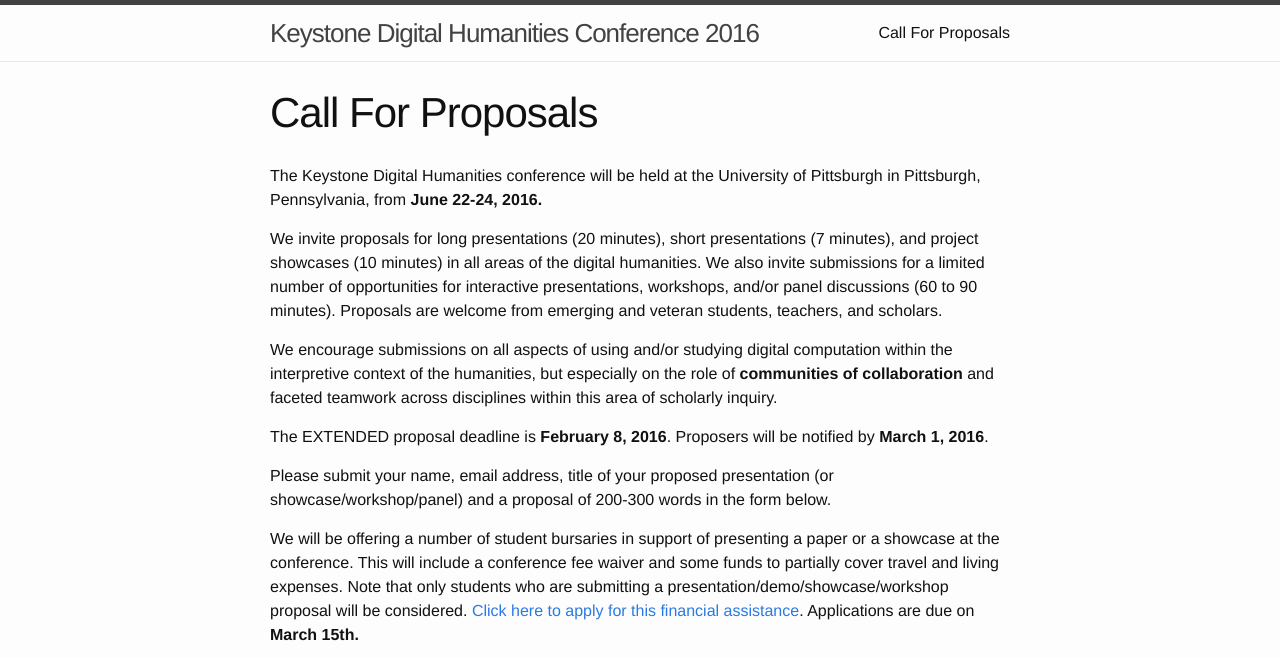
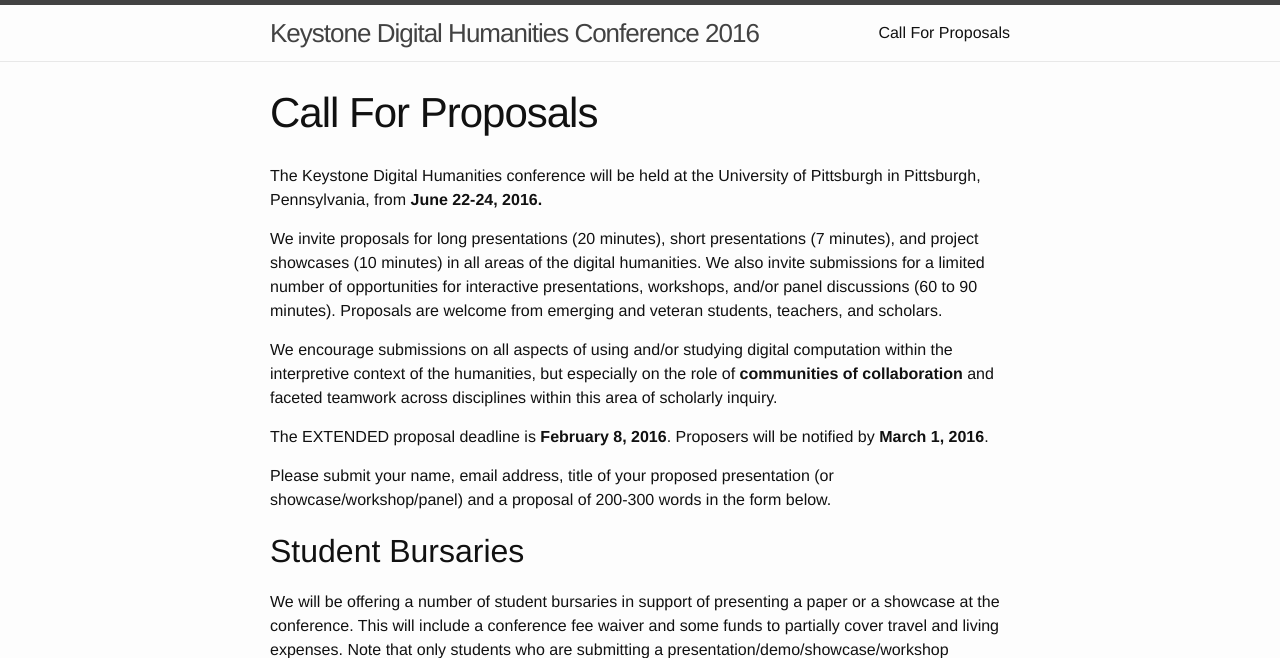
Before and after one commit to KeystoneDH/2016, a Jekyll site: the page built from cfp.md, in a window 1280 px wide and 900 px high, cut to the strip 0-658 px from the top of the window. Built offline with Jekyll 4.4.1, drawn with Linux system fonts in a browser that asks for light colours.

Commit message:
adding emphasis for student bursaries

```diff
--- a/cfp.md
+++ b/cfp.md
@@ -15,6 +15,8 @@ The EXTENDED proposal deadline is **February 8, 2016**. Proposers will be notifi
 
 Please submit your name, email address, title of your proposed presentation (or showcase/workshop/panel) and a proposal of 200-300 words in the form below.
 
+## Student Bursaries
+
 We will be offering a number of student bursaries in support of presenting a paper or a showcase at the conference. This will include a conference fee waiver and some funds to partially cover travel and living expenses. Note that only students who are submitting a presentation/demo/showcase/workshop proposal will be considered. [Click here to apply for this financial assistance]( http://goo.gl/forms/g1uDbbrKOS). Applications are due on **March 15th.**
 
 
```
